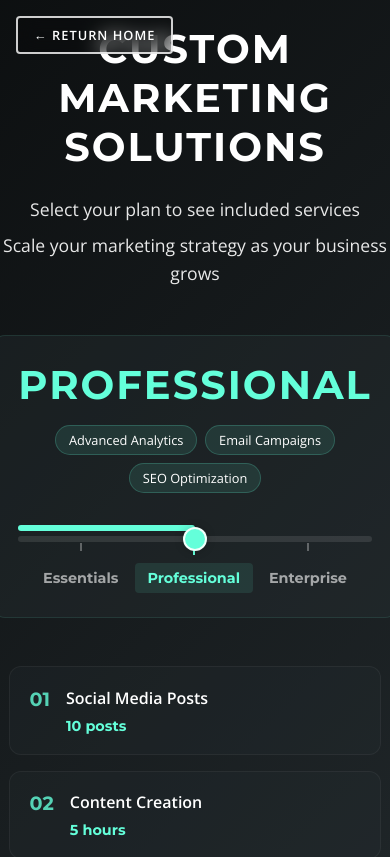
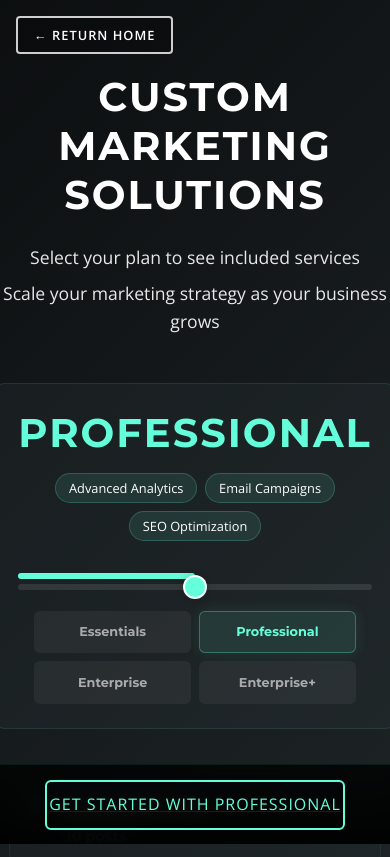
Before and after one commit to Dooblr/modus-marketing, a React (Vite) app: page /pricing in a window 390 px wide. Shown: the top 857 px of the page. Built offline with nearby package versions, Linux system fonts and the light colour scheme.

Commit message:
nodebackground update

```diff
--- a/src/App.scss
+++ b/src/App.scss
@@ -695,15 +695,16 @@ body {
 }
 
 .pricing-page {
-  padding: 2rem;
+  padding: 5rem 2rem 2rem;
   max-width: 1200px;
   margin: 0 auto;
 
   h1 {
     text-align: center;
     color: $white;
-    margin-bottom: 1.5rem;
+    margin-bottom: 2rem;
     font-family: 'Montserrat', sans-serif;
+    font-size: 3rem;
   }
 
   .pricing-description {
@@ -831,21 +832,42 @@ body {
       justify-content: space-between;
       margin-top: 1.5rem;
       padding: 0 12px;
+      gap: 0.5rem;
 
       span {
         font-family: 'Montserrat', sans-serif;
-        font-size: 1rem;
+        font-size: 0.9rem;
         color: rgba($white, 0.6);
         transition: all 0.3s ease;
-        padding: 0.5rem 1rem;
-        border-radius: 4px;
+        padding: 0.8rem 1rem;
+        border-radius: 6px;
         position: relative;
         cursor: pointer;
+        flex: 1;
+        text-align: center;
+        white-space: nowrap;
+        overflow: hidden;
+        text-overflow: ellipsis;
+        background: rgba($white, 0.05);
+        border: 1px solid transparent;
+        user-select: none;
+
+        &:hover {
+          color: rgba($white, 0.9);
+          background: rgba($white, 0.1);
+          transform: translateY(-1px);
+        }
+
+        &:active {
+          transform: translateY(1px);
+        }
 
         &.active {
           color: $accent;
           background: rgba($accent, 0.1);
           font-weight: 600;
+          border-color: rgba($accent, 0.3);
+          box-shadow: 0 0 15px rgba($accent, 0.1);
         }
 
         &::before {
@@ -863,6 +885,7 @@ body {
         &.active::before {
           background: $accent;
           height: 15px;
+          box-shadow: 0 0 10px rgba($accent, 0.3);
         }
       }
     }
@@ -940,14 +963,27 @@ body {
   }
 
   .cta-container {
+    position: fixed;
+    bottom: 0;
+    left: 0;
+    right: 0;
     text-align: center;
-    margin-top: 3rem;
+    height: 100px;
+    display: flex;
+    align-items: center;
+    justify-content: center;
+    background: linear-gradient(to top, rgba($black, 0.95), rgba($black, 0.8));
+    backdrop-filter: blur(10px);
+    z-index: 100;
+    border-top: 1px solid rgba($accent, 0.1);
+    padding: 0 1rem;
 
     button {
       background: transparent;
       border: 2px solid $accent;
       color: $accent;
-      padding: 1rem 2.5rem;
+      padding: 0 2.5rem;
+      height: 60px;
       font-size: 1.1rem;
       border-radius: 6px;
       cursor: pointer;
@@ -955,6 +991,15 @@ body {
       font-family: 'Open Sans', sans-serif;
       text-transform: uppercase;
       letter-spacing: 2px;
+      max-width: 400px;
+      width: 100%;
+      white-space: nowrap;
+      overflow: hidden;
+      text-overflow: ellipsis;
+      display: flex;
+      align-items: center;
+      justify-content: center;
+      line-height: 1.2;
 
       &:hover {
         background: $accent;
@@ -962,11 +1007,20 @@ body {
       }
     }
   }
+
+  .pricing-content {
+    padding-bottom: 120px;
+  }
 }
 
 @media (max-width: 768px) {
   .pricing-page {
-    padding: 1rem;
+    padding: 4rem 1rem 1rem;
+
+    h1 {
+      font-size: 2.5rem;
+      margin-bottom: 1.5rem;
+    }
 
     .slider-container {
       padding: 1.5rem;
@@ -986,9 +1040,11 @@ body {
       }
 
       .slider-labels {
+        gap: 0.3rem;
+
         span {
-          font-size: 0.9rem;
-          padding: 0.4rem 0.8rem;
+          font-size: 0.8rem;
+          padding: 0.6rem 0.5rem;
 
           &::before {
             top: -20px;
@@ -1026,11 +1082,50 @@ body {
     }
 
     .cta-container {
+      height: 80px;
+      padding: 0 0.8rem;
+
       button {
-        width: 100%;
+        height: 50px;
+        padding: 0 1.5rem;
+        font-size: 1rem;
         max-width: 300px;
-        padding: 0.8rem 1.5rem;
-        font-size: 1rem;
+        letter-spacing: 1px;
+      }
+    }
+
+    .pricing-content {
+      padding-bottom: 100px;
+    }
+  }
+}
+
+@media (max-width: 480px) {
+  .pricing-page {
+    .slider-container {
+      .slider-labels {
+        flex-wrap: wrap;
+        justify-content: center;
+        gap: 0.5rem;
+        margin-top: 2rem;
+
+        span {
+          flex: 0 1 calc(50% - 0.5rem);
+          font-size: 0.8rem;
+          padding: 0.8rem 0.5rem;
+
+          &::before {
+            display: none;
+          }
+
+          &:hover {
+            transform: translateY(-2px);
+          }
+
+          &:active {
+            transform: translateY(0);
+          }
+        }
       }
     }
   }
--- a/src/pages/Pricing.tsx
+++ b/src/pages/Pricing.tsx
@@ -28,26 +28,37 @@ interface Plan {
   displayName: string;
   range: [number, number];
   features: string[];
+  sliderValue: number;
 }
 
 const PLANS: Plan[] = [
   {
     name: 'Starter',
     displayName: 'Essentials',
-    range: [0, 33],
-    features: ['Basic Marketing Tools', 'Social Media Management', 'Content Creation']
+    range: [0, 25],
+    features: ['Basic Marketing Tools', 'Social Media Management', 'Content Creation'],
+    sliderValue: 12 // Middle of range
   },
   {
     name: 'Scale-Up',
     displayName: 'Professional',
-    range: [34, 66],
-    features: ['Advanced Analytics', 'Email Campaigns', 'SEO Optimization']
+    range: [26, 50],
+    features: ['Advanced Analytics', 'Email Campaigns', 'SEO Optimization'],
+    sliderValue: 38 // Middle of range
   },
   {
     name: 'Enterprise',
     displayName: 'Enterprise',
-    range: [67, 100],
-    features: ['Full Service Suite', 'Custom Strategy', 'Priority Support']
+    range: [51, 75],
+    features: ['Full Service Suite', 'Custom Strategy', 'Priority Support'],
+    sliderValue: 63 // Middle of range
+  },
+  {
+    name: 'Enterprise-Plus',
+    displayName: 'Enterprise+',
+    range: [76, 100],
+    features: ['White Label Solutions', 'Dedicated Account Team', 'Custom Development'],
+    sliderValue: 88 // Middle of range
   }
 ];
 
@@ -103,6 +114,11 @@ export default function Pricing() {
     setScaledFeatures(scaled);
   }, [sliderValue]);
 
+  const handlePlanClick = (plan: Plan) => {
+    setSliderValue(plan.sliderValue);
+    setCurrentPlan(plan);
+  };
+
   return (
     <motion.div
       className="page-container pricing-page"
@@ -144,9 +160,15 @@ export default function Pricing() {
             />
           </div>
           <div className="slider-labels">
-            <span className={currentPlan.name === 'Starter' ? 'active' : ''}>Essentials</span>
-            <span className={currentPlan.name === 'Scale-Up' ? 'active' : ''}>Professional</span>
-            <span className={currentPlan.name === 'Enterprise' ? 'active' : ''}>Enterprise</span>
+            {PLANS.map((plan) => (
+              <span
+                key={plan.name}
+                className={currentPlan.name === plan.name ? 'active' : ''}
+                onClick={() => handlePlanClick(plan)}
+              >
+                {plan.displayName}
+              </span>
+            ))}
           </div>
         </div>
 
```
